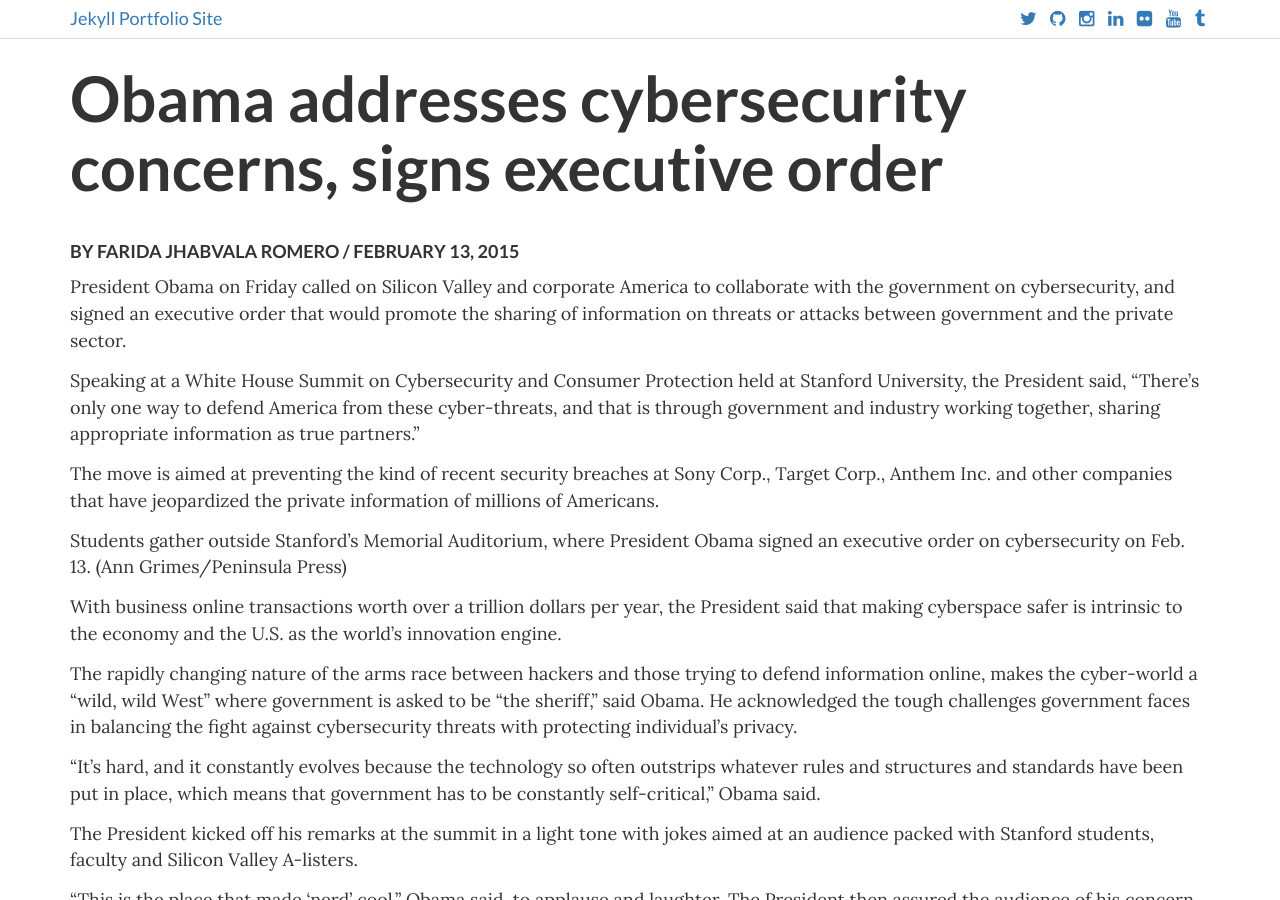
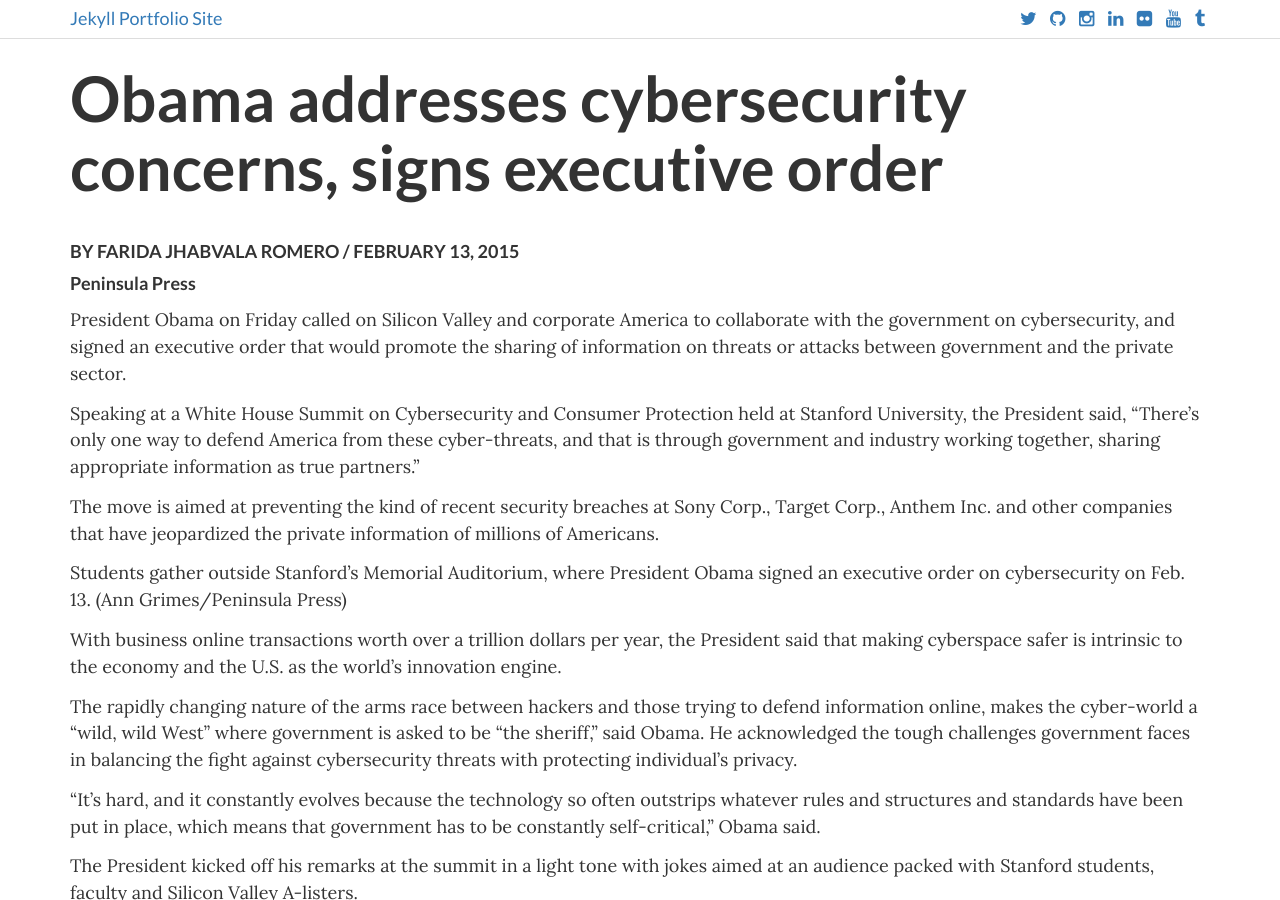
Before and after one commit to FaridaJ/FaridaJ.github.io, a Jekyll site: the page built from _posts/2015-02-13-Obama-addresses-security.md, in a window 1280 px wide and 900 px high. Built offline with Jekyll 4.4.1, drawn with Linux system fonts in a browser that asks for light colours; comment, search, counter and statistics services are not loaded.

Commit message:
first story

```diff
--- a/_posts/2015-02-13-Obama-addresses-security.md
+++ b/_posts/2015-02-13-Obama-addresses-security.md
@@ -3,6 +3,8 @@
 ---
 
 ##### BY FARIDA JHABVALA ROMERO / FEBRUARY 13, 2015
+
+##### Peninsula Press
 
 
 President Obama on Friday called on Silicon Valley and corporate America to collaborate with the government on cybersecurity, and signed an executive order that would promote the sharing of information on threats or attacks between government and the private sector.
```
